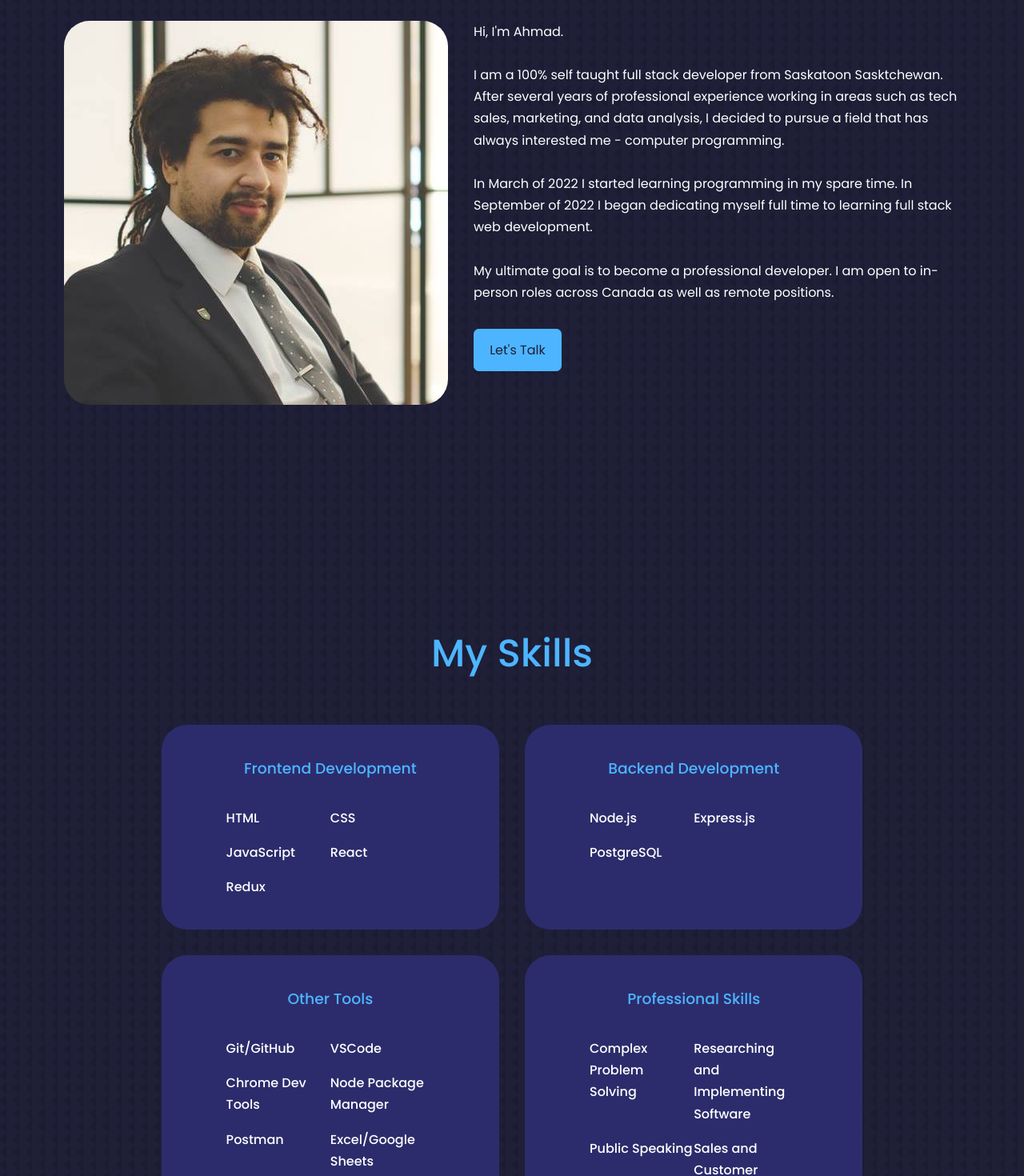
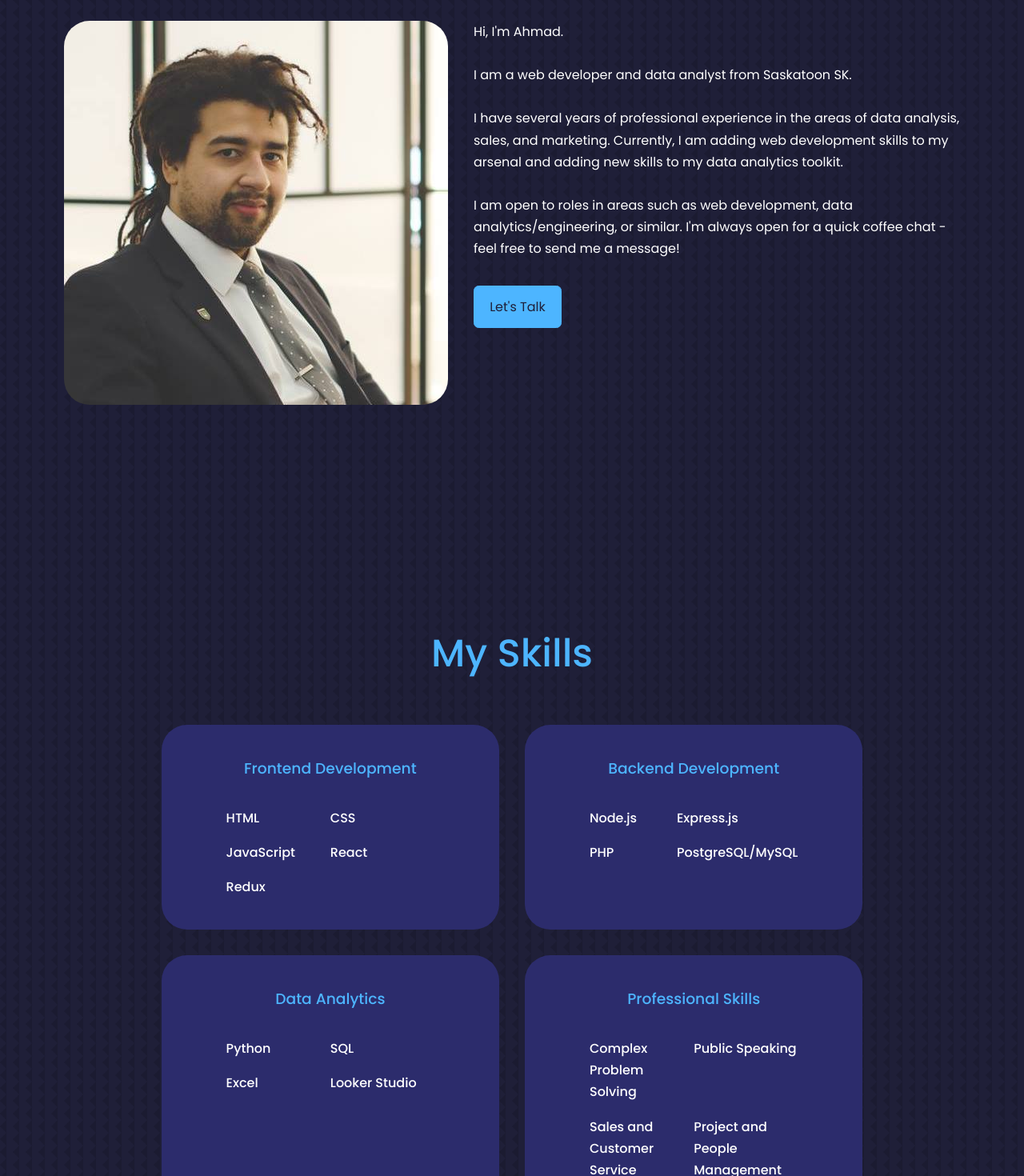
Before and after one commit to YSquid/react-portfolio-website, a React (Create React App) app: page / in a window 1280 px wide. Shown: the part 1080-2550 px from the top of the page at 80% size. Built offline with nearby package versions, Linux system fonts and the light colour scheme.

Commit message:
updated about, CV, skills

```diff
--- a/src/App.jsx
+++ b/src/App.jsx
@@ -1,4 +1,4 @@
-import React, { useEffect } from "react";
+import React from "react";
 import "./app.css";
 import Header from "./components/header/Header";
 import Nav from "./components/nav/Nav";
--- a/src/components/about/About.jsx
+++ b/src/components/about/About.jsx
@@ -20,23 +20,15 @@ const About = () => {
           <div className="about__bio">
             <p>Hi, I'm Ahmad.</p> <br></br>
             <p>
-              I am a 100% self taught full stack developer from Saskatoon
-              Sasktchewan. After several years of professional experience
-              working in areas such as tech sales, marketing, and data analysis,
-              I decided to pursue a field that has always interested me -
-              computer programming.{" "}
+              I am a web developer and data analyst from Saskatoon SK. {" "}
             </p>
             <br></br>
             <p>
-              In March of 2022 I started learning programming in my spare time.
-              In September of 2022 I began dedicating myself full time to
-              learning full stack web development.
+              I have several years of professional experience in the areas of data analysis, sales, and marketing. Currently, I am adding web development skills to my arsenal and adding new skills to my data analytics toolkit.
             </p>
             <br></br>
             <p>
-              My ultimate goal is to become a professional developer.
-              I am open to in-person roles across Canada as well as remote
-              positions.
+              I am open to roles in areas such as web development, data analytics/engineering, or similar. I'm always open for a quick coffee chat - feel free to send me a message!
             </p>
           </div>
           <a href="#contact" className="btn btn-primary">
--- a/src/components/experience/Experience.jsx
+++ b/src/components/experience/Experience.jsx
@@ -54,7 +54,12 @@ const Experience = () => {
             </article>
             <article className="experience__details">
               <div>
-                <h4>PostgreSQL</h4>
+                <h4>PHP</h4>
+              </div>
+            </article>
+            <article className="experience__details">
+              <div>
+                <h4>PostgreSQL/MySQL</h4>
               </div>
             </article>
           </div>
@@ -62,36 +67,26 @@ const Experience = () => {
         {/* END OF BACKEND */}
 
         <div className="other_tools">
-          <h3>Other Tools</h3>
+          <h3>Data Analytics</h3>
           <div className="experience__content">
             <article className="experience__details">
               <div>
-                <h4>Git/GitHub</h4>
+                <h4>Python</h4>
               </div>
             </article>
             <article className="experience__details">
               <div>
-                <h4>VSCode</h4>
+                <h4>SQL</h4>
               </div>
             </article>
             <article className="experience__details">
               <div>
-                <h4>Chrome Dev Tools</h4>
+                <h4>Excel</h4>
               </div>
             </article>
             <article className="experience__details">
               <div>
-                <h4>Node Package Manager</h4>
-              </div>
-            </article>
-            <article className="experience__details">
-              <div>
-                <h4>Postman</h4>
-              </div>
-            </article>
-            <article className="experience__details">
-              <div>
-                <h4>Excel/Google Sheets</h4>
+                <h4>Looker Studio</h4>
               </div>
             </article>
           </div>
@@ -103,11 +98,6 @@ const Experience = () => {
             <article className="experience__details">
               <div>
                 <h4>Complex Problem Solving</h4>
-              </div>
-            </article>
-            <article className="experience__details">
-              <div>
-                <h4>Researching and Implementing Software</h4>
               </div>
             </article>
             <article className="experience__details">
@@ -125,11 +115,6 @@ const Experience = () => {
                 <h4>Project and People Management</h4>
               </div>
             </article>
-            <article className="experience__details">
-              <div>
-                <h4>Recruiting and Hiring</h4>
-              </div>
-            </article>
           </div>
         </div>
 
--- a/src/components/header/Header.jsx
+++ b/src/components/header/Header.jsx
@@ -9,7 +9,7 @@ const Header = () => {
       <div className="container header__container">
         <div className='title'>
         <h1>Ahmad Kariem</h1>
-        <h5 className="text-light">Full Stack Developer</h5>
+        <h5 className="text-light">Web Development | Data Analytics</h5>
         </div>
         <HeaderSocials />
         <CTA />
```
Also changed, not shown: 1 other file (tests, documents, lock files or other folders).
